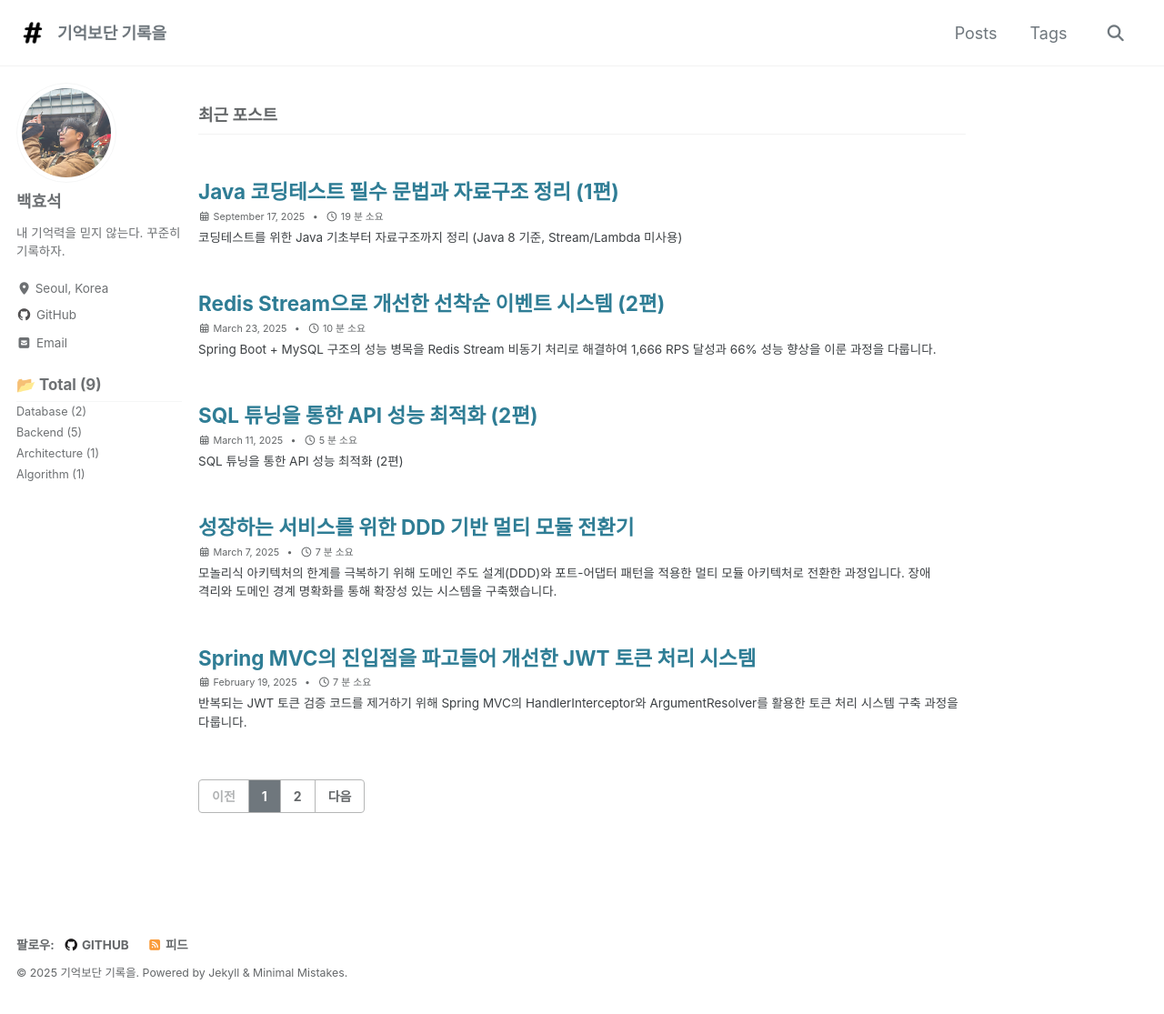
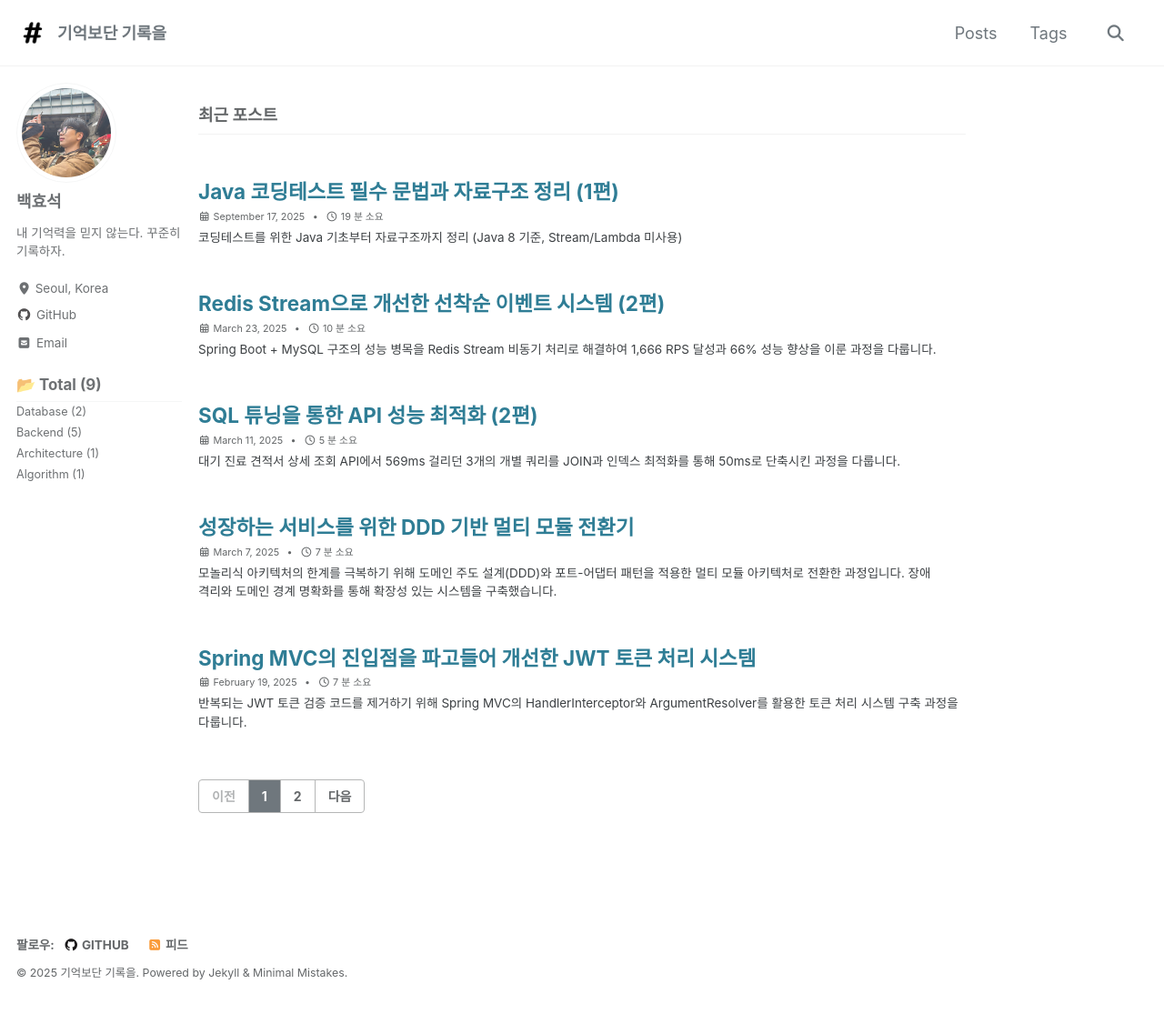
Before and after one commit to alexization/alexization.github.io, a Jekyll site: the page built from index.html, in a window 1280 px wide and 1115 px high. Shown: the whole window at 91% size. Built offline with Jekyll 4.4.1, drawn with Linux system fonts in a browser that asks for light colours; cached includes are drawn as plain includes; the list of posts is cut into pages by our own code.

```diff
--- a/_posts/2025-03-11-sql-tuning-api-performance-2.md
+++ b/_posts/2025-03-11-sql-tuning-api-performance-2.md
@@ -3,14 +3,14 @@ header:
    teaser: /assets/images/logo.png
 
 title: "SQL 튜닝을 통한 API 성능 최적화 (2편)"
-excerpt: "SQL 튜닝을 통한 API 성능 최적화 (2편)"
+excerpt: "대기 진료 견적서 상세 조회 API에서 569ms 걸리던 3개의 개별 쿼리를 JOIN과 인덱스 최적화를 통해 50ms로 단축시킨 과정을 다룹니다."
 categories:
   - Database
 tags:
   - SQL 튜닝
   - MySQL
-  - 인덱스 최적화
-  - API 성능
+  - 인덱스
+  - API 성능 최적화
 
 toc_label: "SQL 튜닝을 통한 API 성능 최적화"
 toc: true
```
Also changed, not shown: _posts/2025-01-12-sql-tuning-api-performance-1.md (+1 -1 lines).
